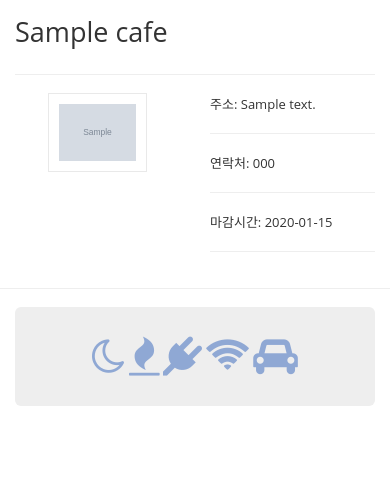
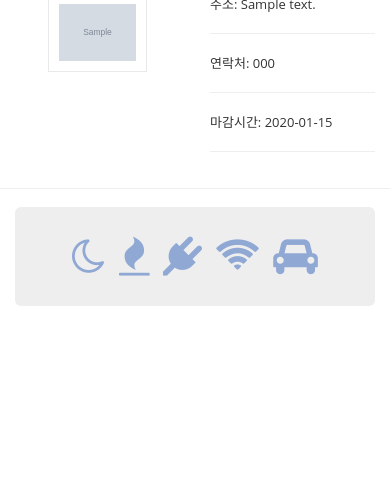
Before and after one commit to JooeunAhn/cafegory, a Django app: template cafegory/cafe/templates/cafe/cafe_detail.html in a window 390 px wide. Shown: the part 601-1097 px from the top of the page. After the commit the page ends 907 px from the top, so only its background shows below. Run offline with Django 3.2, Linux system fonts and the light colour scheme; tables that the repository leaves empty hold one stand-in row (values such as "Sample post"); the template is opened without the code that fills it: values that come from a table or form of the project are taken from there, most other values are stand-ins (such as "Sample title", 1, 10 or a date in 2020); grey boxes marked "Sample" are stand-in pictures; some libraries are stand-ins or nearby versions.

Commit message:
html css modified

```diff
--- a/cafegory/cafe/templates/cafe/cafe_detail.html
+++ b/cafegory/cafe/templates/cafe/cafe_detail.html
@@ -59,7 +59,7 @@ function initMap() {
 <hr/>
 
 <div class="container">
-    <div class="jumbotron">
+    <div class="jumbotron detail_jumbotron">
         <center>
         {% if cafe.is_24 %}
         <i class="fa fa-moon-o fa-3x " aria-hidden="true"></i>
--- a/cafegory/cafe/templates/cafe/index.html
+++ b/cafegory/cafe/templates/cafe/index.html
@@ -6,7 +6,7 @@
     ================================================== -->
 
     <!-- Showcase -->
-    <div class="showcase">
+    <div class="showcase" id="index_showcase">
 
 
       <div id="showcase-carousel" class="carousel slide" data-ride="carousel">
--- a/cafegory/cafegory/static/css/custom.css
+++ b/cafegory/cafegory/static/css/custom.css
@@ -8,19 +8,13 @@
 	font-size:20px;
 }
 #logo{
-
-    width:100px;
-    position: absolute;
-    bottom: 5%;
-    left: 43%;
-    right: 10%;
-
+    width: 100px;
+    display: block;
+    margin: 0 auto;
 }
-
 #logo2{
     width: 50px;
 }
-
 #index_tabs{
 	width:100%;
     align-content: center;
@@ -39,12 +33,9 @@
 #main_navbar{
 	height:100px;
 }
-
-
-
 .navbar-brand{
 	height:100px	;
-	padding:35px 15px;
+	padding:0;
 	font-size:28px;
 }
 .navbar-brand-text{
@@ -62,13 +53,32 @@
 	/* position:fixed; */
 }
 #body{
-    	padding-top:100px}
+    	padding-top:0;
+}
 .false{
     color: #D8D8D8;
 }
-
 #cafe_name{
-
 text-align: center;
-
 }
+#index_showcase{
+	margin-top:0;
+}
+.detail_jumbotron i{
+margin:0 40px;
+}
+@media screen and (max-width: 1200px) {
+	.detail_jumbotron i{
+	margin:0 30px;
+	}
+}
+@media screen and (max-width: 767px) {
+	.detail_jumbotron i{
+	margin:0 15px;
+	}
+}
+@media screen and (max-width: 480px) {
+	.detail_jumbotron i{
+	margin:0 5px;
+	}
+}
--- a/cafegory/cafegory/templates/header.html
+++ b/cafegory/cafegory/templates/header.html
@@ -1,12 +1,16 @@
 {% load staticfiles %}
-
+<div>
+  <a href="/">
+    <img id="logo" src="{% static 'img/cofinfin.png' %}"></a>
+  </a>
+</div>
+<!--
 <nav class="navbar navbar-default .affix-top">
   <div class="container-fluid">
-    <!-- Brand and toggle get grouped for better mobile display -->
     <div class="navbar-header" id="main_navbar">
       <a class="navbar-brand" href="/">
         <img id="logo" src="{% static 'img/cofinfin.png' %}"></a>
     </div>
-    <!-- Collect the nav links, forms, and other content for toggling -->
-  </div><!-- /.container-fluid -->
+  </div>
 </nav>
+-->
```
